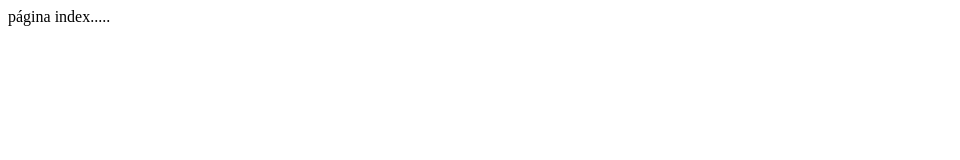
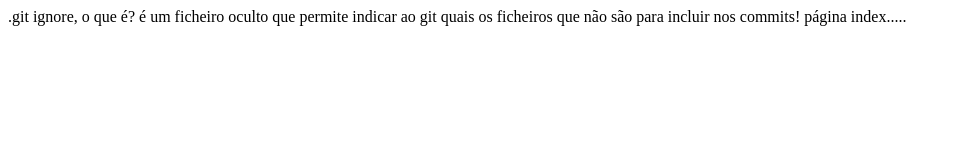
Before and after one commit to TPereira3713/revisoes, a plain HTML site: page index.html in a window 1280 px wide. Shown: the whole page, without its empty margins (0-960 px from the left). Drawn offline with Linux system fonts and the light colour scheme.

Commit message:
bbbbbb comm

```diff
--- a/index.html
+++ b/index.html
@@ -7,7 +7,9 @@
     <title>Document</title>
 </head>
 <body>
+    .git ignore, o que é?
 
+    é um ficheiro oculto que permite indicar ao git quais os ficheiros que não são para incluir nos commits!
 </body>
 </html>
 
```
Also changed, not shown: indic.txt, 2 other files.
